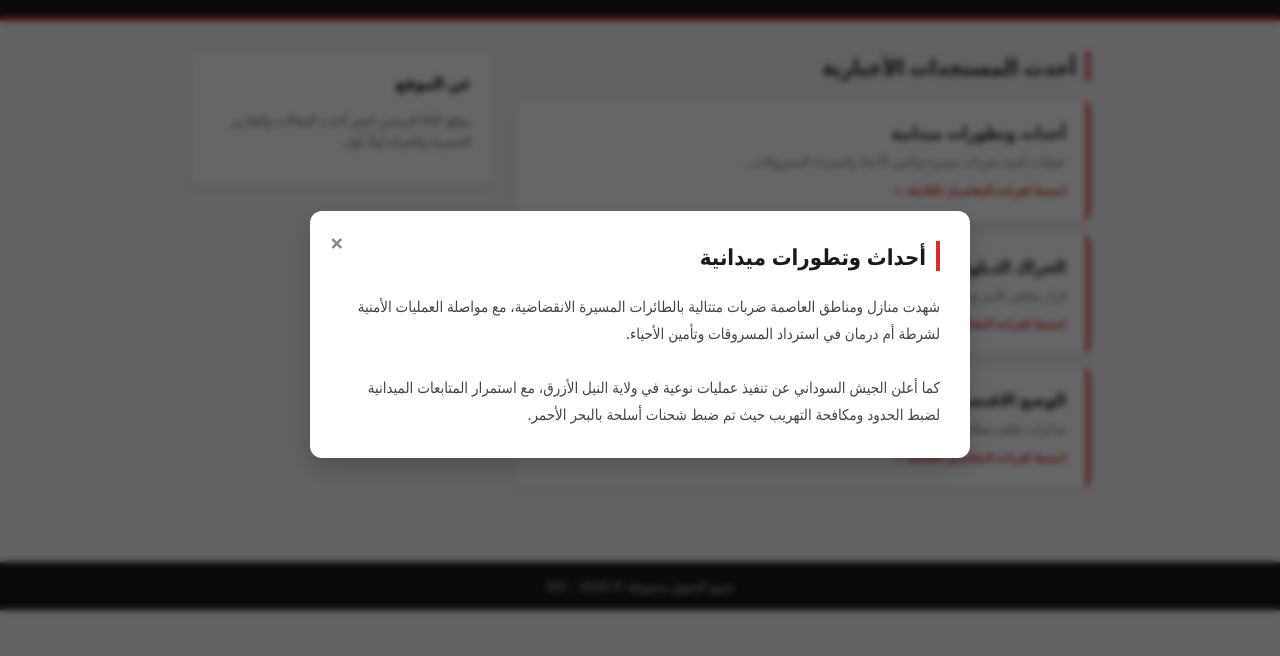
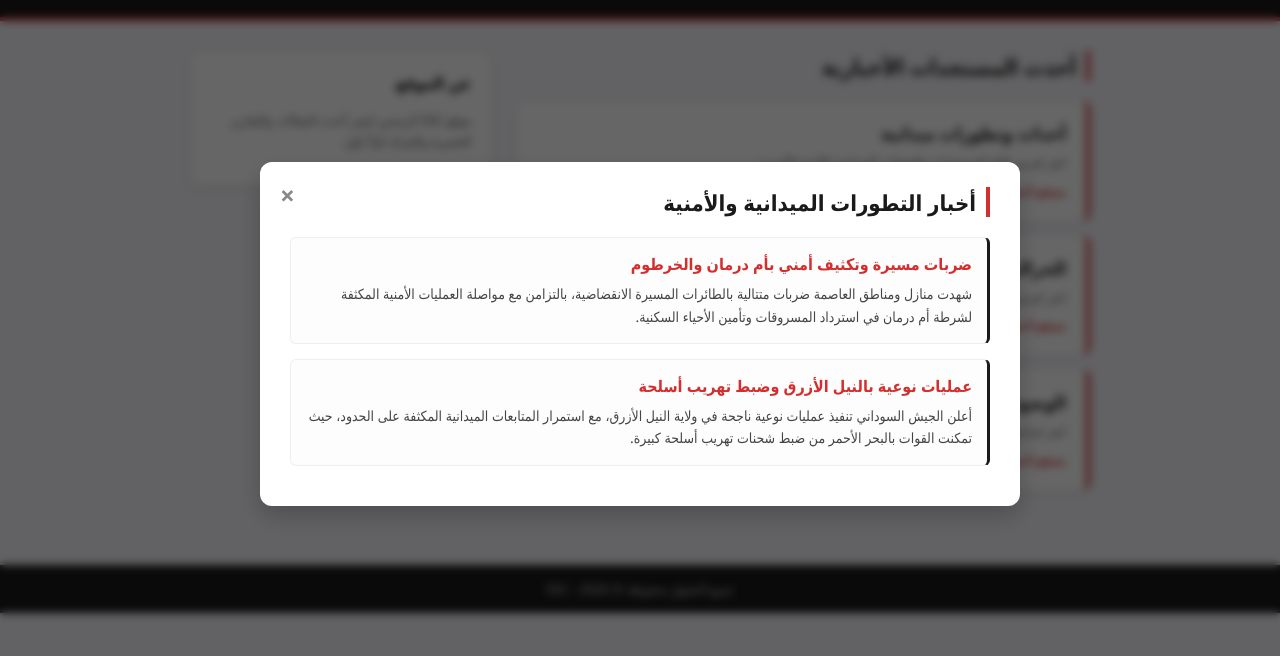
Before and after one commit to gsome160-boop/ssc-progct, a plain HTML site: page index.html in a window 1280 px wide. Both pictures are taken after a click on the element 803 px from the left and 226 px from the top of the page. Shown: the part 66-722 px from the top of the page. Drawn offline with Linux system fonts and the light colour scheme.

Commit message:
Update index.html

```diff
--- a/index.html
+++ b/index.html
@@ -16,23 +16,27 @@
         .news-section { flex: 1; min-width: 300px; }
         .news-section h2 { margin-top: 0; border-right: 4px solid #d32f2f; padding-right: 10px; font-size: 22px; color: #1a1a1a; margin-bottom: 20px; }
 
-        /* كروت الأخبار */
+        /* كروت الأقسام الرئيسية */
         .news-card { background: #fff; padding: 20px; border-radius: 8px; box-shadow: 0 2px 8px rgba(0,0,0,0.06); border-right: 4px solid #d32f2f; margin-bottom: 15px; cursor: pointer; transition: transform 0.2s, box-shadow 0.2s; }
         .news-card:hover { transform: translateY(-3px); box-shadow: 0 5px 15px rgba(0,0,0,0.12); }
-        .news-card h3 { margin: 0 0 8px 0; font-size: 17px; color: #1a1a1a; }
+        .news-card h3 { margin: 0 0 8px 0; font-size: 18px; color: #1a1a1a; }
         .news-card p { font-size: 13px; color: #666; margin: 0; line-height: 1.5; }
         .read-more { font-size: 12px; color: #d32f2f; font-weight: bold; margin-top: 10px; display: inline-block; }
 
         .about-box { width: 260px; background: #fff; padding: 20px; border-radius: 8px; box-shadow: 0 2px 5px rgba(0,0,0,0.08); border-top: 4px solid #d32f2f; border: 1px solid #eee; }
 
-        /* النافذة المنبثقة للخبر */
-        .modal { display: none; position: fixed; z-index: 1000; left: 0; top: 0; width: 100%; height: 100%; background-color: rgba(0,0,0,0.6); backdrop-filter: blur(3px); align-items: center; justify-content: center; }
-        .modal-content { background-color: #fff; padding: 30px; border-radius: 12px; width: 90%; max-width: 600px; box-shadow: 0 10px 25px rgba(0,0,0,0.2); position: relative; animation: fadeIn 0.3s ease; }
+        /* النافذة المنبثقة للقسم الأخباري الكامل */
+        .modal { display: none; position: fixed; z-index: 1000; left: 0; top: 0; width: 100%; height: 100%; background-color: rgba(0,0,0,0.6); backdrop-filter: blur(4px); align-items: center; justify-content: center; }
+        .modal-content { background-color: #fff; padding: 25px 30px; border-radius: 12px; width: 90%; max-width: 700px; max-height: 80vh; overflow-y: auto; box-shadow: 0 10px 25px rgba(0,0,0,0.2); position: relative; animation: fadeIn 0.3s ease; }
         @keyframes fadeIn { from { opacity: 0; transform: scale(0.95); } to { opacity: 1; transform: scale(1); } }
-        .close-btn { position: absolute; top: 15px; left: 20px; font-size: 24px; font-weight: bold; color: #888; cursor: pointer; }
+        .close-btn { position: absolute; top: 15px; left: 20px; font-size: 26px; font-weight: bold; color: #888; cursor: pointer; }
         .close-btn:hover { color: #d32f2f; }
-        .modal-title { font-size: 22px; color: #1a1a1a; margin-top: 0; border-right: 4px solid #d32f2f; padding-right: 10px; }
-        .modal-body { font-size: 15px; color: #444; line-height: 1.8; margin-top: 20px; white-space: pre-line; }
+        .modal-title { font-size: 22px; color: #1a1a1a; margin-top: 0; border-right: 4px solid #d32f2f; padding-right: 10px; margin-bottom: 20px; }
+
+        /* تنسيق الأخبار الداخلية داخل النافذة */
+        .sub-news-item { background: #fdfdfd; border: 1px solid #eee; padding: 15px; border-radius: 6px; margin-bottom: 15px; border-right: 3px solid #1a1a1a; }
+        .sub-news-item h4 { margin: 0 0 8px 0; font-size: 16px; color: #d32f2f; }
+        .sub-news-item p { margin: 0; font-size: 14px; color: #444; line-height: 1.6; }
 
         footer { background: #1a1a1a; color: #ccc; text-align: center; padding: 15px; margin-top: 60px; font-size: 13px; }
     </style>
@@ -49,22 +53,22 @@
             <div class="news-section">
                 <h2>أحدث المستجدات الأخبارية</h2>
 
-                <div class="news-card" onclick="openNews('أحداث وتطورات ميدانية', 'شهدت منازل ومناطق العاصمة ضربات متتالية بالطائرات المسيرة الانقضاضية، مع مواصلة العمليات الأمنية لشرطة أم درمان في استرداد المسروقات وتأمين الأحياء.\n\nكما أعلن الجيش السوداني عن تنفيذ عمليات نوعية في ولاية النيل الأزرق، مع استمرار المتابعات الميدانية لضبط الحدود ومكافحة التهريب حيث تم ضبط شحنات أسلحة بالبحر الأحمر.')">
+                <div class="news-card" onclick="openSection('field')">
                     <h3>أحداث وتطورات ميدانية</h3>
-                    <p>عمليات أمنية بضربات مسيرة وتأمين الأحياء واسترداد المسروقات...</p>
-                    <span class="read-more">اضغط لقراءة التفاصيل الكاملة ←</span>
+                    <p>انقر لعرض كافة المستجدات والعمليات الميدانية والأمنية الأخيرة...</p>
+                    <span class="read-more">تصفح أخبار القسم (2 خبر) ←</span>
                 </div>
 
-                <div class="news-card" onclick="openNews('الحراك الدبلوماسي والدولي', 'اعتمد مجلس الأمن الدولي قراراً بتمديد ولاية فريق الخبراء المعني بالسودان تقنياً لمدة شهرين، دون الإجماع على توسيع حظر الأسلحة بسبب تباين الآراء وتحفظات دولية.\n\nمن جانب آخر تواصل الآلية الخماسية المشاورات مع الأطراف المختلفة لبحث مسارات وقف الحرب وتأكيد خيار الحل السلمي.')">
+                <div class="news-card" onclick="openSection('diplomatic')">
                     <h3>الحراك الدبلوماسي والدولي</h3>
-                    <p>قرار مجلس الأمن وتمديد فريق الخبراء مع استمرار جهود الآلية الخماسية...</p>
-                    <span class="read-more">اضغط لقراءة التفاصيل الكاملة ←</span>
+                    <p>انقر لعرض قرارات مجلس الأمن والتطورات السياسية وتفاصيل المفاوضات...</p>
+                    <span class="read-more">تصفح أخبار القسم (2 خبر) ←</span>
                 </div>
 
-                <div class="news-card" onclick="openNews('الوضع الاقتصادي والخدمي', 'استمرار الضغوط الاقتصادية وارتفاع أسعار الصرف للجنيه أمام العملات الأجنبية مما انعكس على أسعار السلع.\n\nوعلى صعيد قطاع الطاقة، تم توقيع مذكرة تفاهم لإعادة تأهيل مصفاة الخرطوم وإنشاء مصفاة جديدة ببروتسودان.\n\nوفي قطاع التعليم، أعلنت جامعة الخرطوم ترتيبات العودة والتسجيل التدريجي للطلاب.')">
+                <div class="news-card" onclick="openSection('services')">
                     <h3>الوضع الاقتصادي والخدمي</h3>
-                    <p>مذكرات تفاهم بقطاع النفط وترتيبات لعودة الدراسة بجامعة الخرطوم...</p>
-                    <span class="read-more">اضغط لقراءة التفاصيل الكاملة ←</span>
+                    <p>انقر لمتابعة أسعار الصرف، مشاريع النفط والطاقة، وأخبار التعليم...</p>
+                    <span class="read-more">تصفح أخبار القسم (3 أخبار) ←</span>
                 </div>
 
             </div>
@@ -77,12 +81,14 @@
         </div>
     </div>
 
-    <!-- النافذة التكبيرية للخبر -->
-    <div id="newsModal" class="modal">
+    <!-- النافذة التكبيرية المتعددة الأخبار -->
+    <div id="sectionModal" class="modal">
         <div class="modal-content">
-            <span class="close-btn" onclick="closeNews()">&times;</span>
-            <h3 id="modalTitle" class="modal-title">عنوان الخبر</h3>
-            <div id="modalBody" class="modal-body">تفاصيل الخبر...</div>
+            <span class="close-btn" onclick="closeSection()">&times;</span>
+            <h3 id="modalTitle" class="modal-title">قسم الأخبار</h3>
+            <div id="modalNewsContainer">
+                <!-- يتم تحميل الأخبار هنا تلقائياً -->
+            </div>
         </div>
     </div>
 
@@ -91,18 +97,81 @@
     </footer>
 
     <script>
-        function openNews(title, details) {
-            document.getElementById('modalTitle').innerText = title;
-            document.getElementById('modalBody').innerText = details;
-            document.getElementById('newsModal').style.display = 'flex';
+        // بيانات الأخبار مقسمة لكل تصنيف
+        const newsData = {
+            field: {
+                title: "أخبار التطورات الميدانية والأمنية",
+                list: [
+                    {
+                        headline: "ضربات مسيرة وتكثيف أمني بأم درمان والخرطوم",
+                        content: "شهدت منازل ومناطق العاصمة ضربات متتالية بالطائرات المسيرة الانقضاضية، بالتزامن مع مواصلة العمليات الأمنية المكثفة لشرطة أم درمان في استرداد المسروقات وتأمين الأحياء السكنية."
+                    },
+                    {
+                        headline: "عمليات نوعية بالنيل الأزرق وضبط تهريب أسلحة",
+                        content: "أعلن الجيش السوداني تنفيذ عمليات نوعية ناجحة في ولاية النيل الأزرق، مع استمرار المتابعات الميدانية المكثفة على الحدود، حيث تمكنت القوات بالبحر الأحمر من ضبط شحنات تهريب أسلحة كبيرة."
+                    }
+                ]
+            },
+            diplomatic: {
+                title: "أخبار الحراك الدبلوماسي والدولي",
+                list: [
+                    {
+                        headline: "مجلس الأمن يمدد ولاية فريق الخبراء تقنياً",
+                        content: "اعتمد مجلس الأمن الدولي قراراً جديداً بتمديد ولاية فريق الخبراء المعني بالسودان تقنياً لمدة شهرين، دون التوصل لإجماع حول مقترح حظر الأسلحة الشامل بسبب تحفظات دولية."
+                    },
+                    {
+                        headline: "استمرار مشاورات الآلية الخماسية",
+                        content: "واصلت الآلية الخماسية لقاءاتها ومشاوراتها مع كافة الأطراف والقوى السياسية لبحث مسارات حقيقية لوقف الحرب، مع التأكيد المستمر على عدم وجود أي حل عسكري للأزمة."
+                    }
+                ]
+            },
+            services: {
+                title: "أخبار الوضع الاقتصادي والخدمي",
+                list: [
+                    {
+                        headline: "تغيرات أسعار الصرف واستمرار الضغوط الاقتصادية",
+                        content: "تسجيل ضغوط متزايدة في أسواق الصرف وانعكاسها على أسعار السلع الأساسية والمواد الغذائية في مختلف الولايات."
+                    },
+                    {
+                        headline: "مذكرة تفاهم لبناء وتأهيل مصافي النفط",
+                        content: "توقيع اتفاقيات ومذكرات تفاهم تهدف لإعادة تأهيل مصفاة الخرطوم وإنشاء مصفاة جديدة بمدينة بورتسودان لدعم قطاع الطاقة."
+                    },
+                    {
+                        headline: "جامعة الخرطوم تعلن ترتيبات العودة والتسجيل",
+                        content: "أعلنت إدارة جامعة الخرطوم عن بدء الترتيبات الفعلية للعودة والتسجيل التدريجي لطلاب الكليات المختلفة وفق الخطة الزمنية المعتمدة."
+                    }
+                ]
+            }
+        };
+
+        function openSection(sectionKey) {
+            const data = newsData[sectionKey];
+            if (!data) return;
+
+            document.getElementById('modalTitle').innerText = data.title;
+
+            const container = document.getElementById('modalNewsContainer');
+            container.innerHTML = '';
+
+            data.list.forEach(item => {
+                const newsHtml = `
+                    <div class="sub-news-item">
+                        <h4>${item.headline}</h4>
+                        <p>${item.content}</p>
+                    </div>
+                `;
+                container.innerHTML += newsHtml;
+            });
+
+            document.getElementById('sectionModal').style.display = 'flex';
         }
 
-        function closeNews() {
-            document.getElementById('newsModal').style.display = 'none';
+        function closeSection() {
+            document.getElementById('sectionModal').style.display = 'none';
         }
 
         window.onclick = function(event) {
-            var modal = document.getElementById('newsModal');
+            var modal = document.getElementById('sectionModal');
             if (event.target == modal) {
                 modal.style.display = "none";
             }
```
